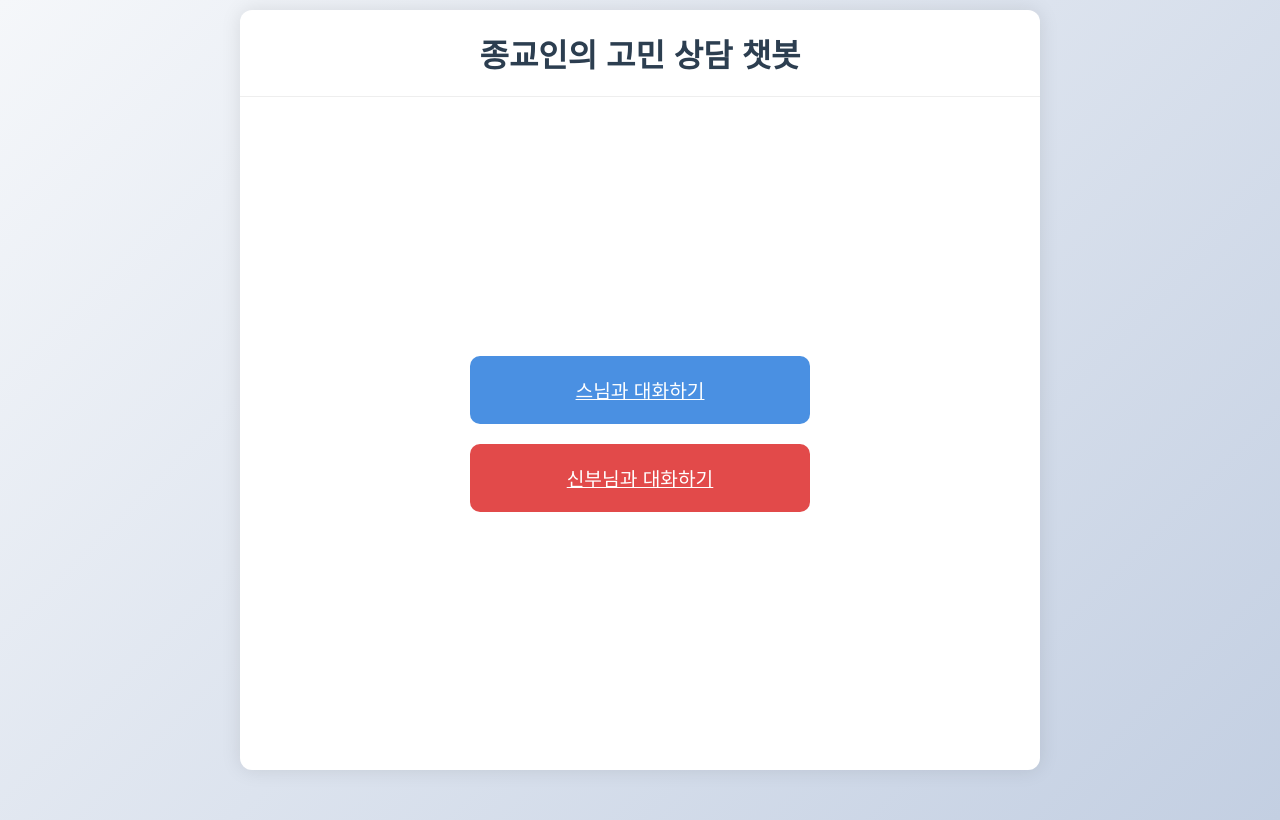
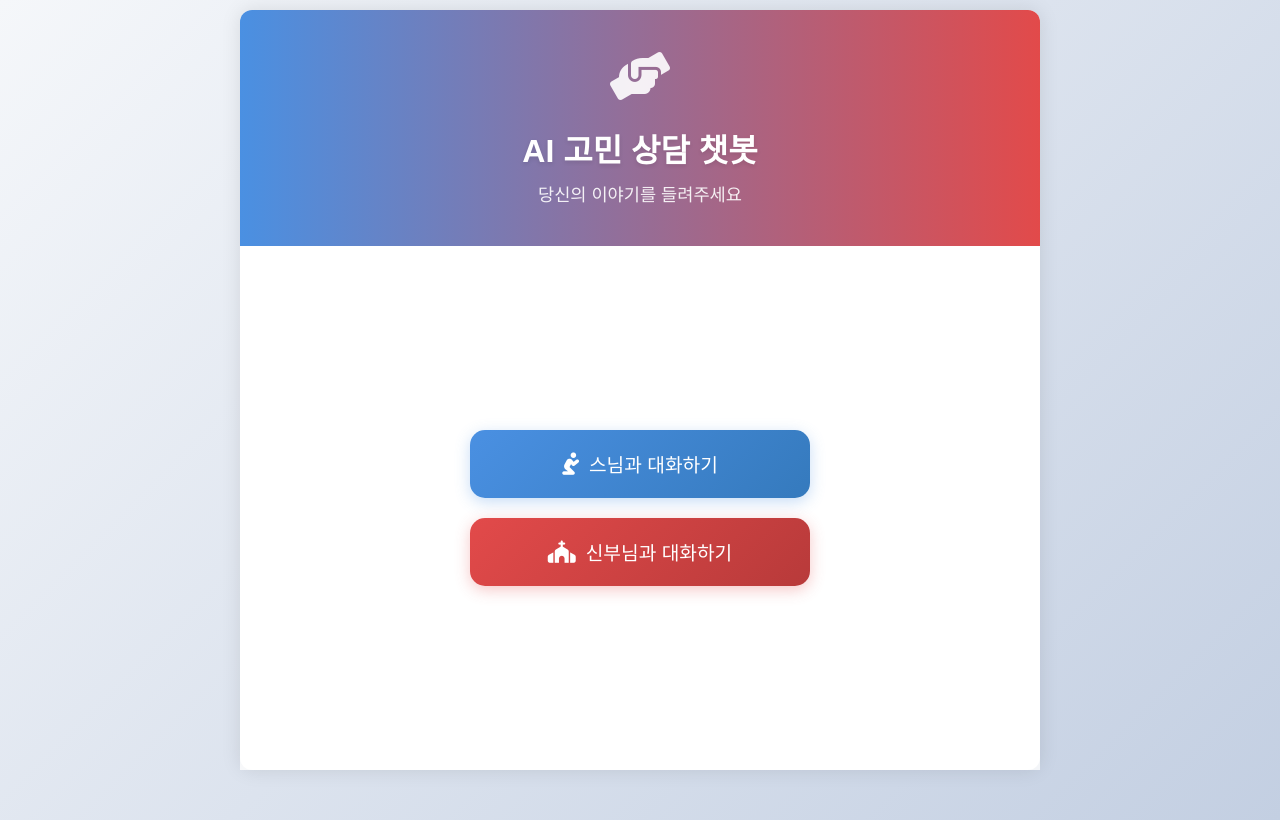
Before and after one commit to nololo8668/buddhist-chatbot-test-01, a website: page templates/index.html in a window 1280 px wide. Drawn offline with Linux system fonts and the light colour scheme.

Commit message:
Update: Enhance main page design with icons and better UI

```diff
--- a/templates/index.html
+++ b/templates/index.html
@@ -1,8 +1,9 @@
 <!DOCTYPE html>
 <html>
 <head>
-    <title>종교인의 고민 상담 챗봇</title>
+    <title>AI 고민 상담 챗봇</title>
     <meta name="viewport" content="width=device-width, initial-scale=1.0, maximum-scale=1.0, user-scalable=no">
+    <link rel="stylesheet" href="https://cdnjs.cloudflare.com/ajax/libs/font-awesome/6.0.0/css/all.min.css">
     <style>
         body {
             margin: 0;
@@ -27,12 +28,31 @@
             width: 100%;
         }
 
+        .header {
+            text-align: center;
+            padding: 40px 20px;
+            background: linear-gradient(to right, #4a90e2, #e24a4a);
+            border-radius: 12px 12px 0 0;
+            color: white;
+        }
+
+        .header-icon {
+            font-size: 48px;
+            margin-bottom: 20px;
+            color: rgba(255, 255, 255, 0.9);
+        }
+
         h1 {
-            text-align: center;
-            color: #2c3e50;
-            padding: 20px;
             margin: 0;
-            border-bottom: 1px solid #eee;
+            font-size: 2rem;
+            font-weight: 600;
+            text-shadow: 0 2px 4px rgba(0,0,0,0.1);
+        }
+
+        .subtitle {
+            margin-top: 10px;
+            font-size: 1.1rem;
+            opacity: 0.9;
         }
 
         .selection-container {
@@ -42,7 +62,8 @@
             justify-content: center;
             flex: 1;
             gap: 20px;
-            padding: 20px;
+            padding: 40px 20px;
+            background: rgba(255, 255, 255, 0.8);
         }
 
         .selection-button {
@@ -51,35 +72,57 @@
             padding: 20px;
             font-size: 1.2rem;
             border: none;
-            border-radius: 10px;
+            border-radius: 15px;
             cursor: pointer;
-            transition: transform 0.2s, box-shadow 0.2s;
+            transition: all 0.3s ease;
             text-align: center;
             color: white;
+            text-decoration: none;
+            display: flex;
+            align-items: center;
+            justify-content: center;
+            gap: 10px;
         }
 
         .monk-button {
-            background: #4a90e2;
+            background: linear-gradient(135deg, #4a90e2 0%, #357abd 100%);
+            box-shadow: 0 4px 15px rgba(74, 144, 226, 0.3);
         }
 
         .pastor-button {
-            background: #e24a4a;
+            background: linear-gradient(135deg, #e24a4a 0%, #b83a3a 100%);
+            box-shadow: 0 4px 15px rgba(226, 74, 74, 0.3);
         }
 
         .selection-button:hover {
             transform: translateY(-2px);
-            box-shadow: 0 4px 8px rgba(0,0,0,0.2);
+            box-shadow: 0 6px 20px rgba(0,0,0,0.2);
+        }
+
+        .button-icon {
+            font-size: 1.4rem;
         }
 
         @media (max-width: 480px) {
+            .header {
+                padding: 30px 15px;
+            }
+
+            .header-icon {
+                font-size: 40px;
+            }
+
+            h1 {
+                font-size: 1.6rem;
+            }
+
+            .subtitle {
+                font-size: 1rem;
+            }
+
             .selection-button {
                 width: 90%;
                 font-size: 1.1rem;
-                padding: 15px;
-            }
-
-            h1 {
-                font-size: 1.5rem;
                 padding: 15px;
             }
         }
@@ -87,10 +130,22 @@
 </head>
 <body>
     <div class="container">
-        <h1>종교인의 고민 상담 챗봇</h1>
+        <div class="header">
+            <div class="header-icon">
+                <i class="fas fa-hands-helping"></i>
+            </div>
+            <h1>AI 고민 상담 챗봇</h1>
+            <div class="subtitle">당신의 이야기를 들려주세요</div>
+        </div>
         <div class="selection-container">
-            <a href="/monk" class="selection-button monk-button">스님과 대화하기</a>
-            <a href="/pastor" class="selection-button pastor-button">신부님과 대화하기</a>
+            <a href="/monk" class="selection-button monk-button">
+                <i class="fas fa-pray button-icon"></i>
+                스님과 대화하기
+            </a>
+            <a href="/pastor" class="selection-button pastor-button">
+                <i class="fas fa-church button-icon"></i>
+                신부님과 대화하기
+            </a>
         </div>
     </div>
 </body>
```
